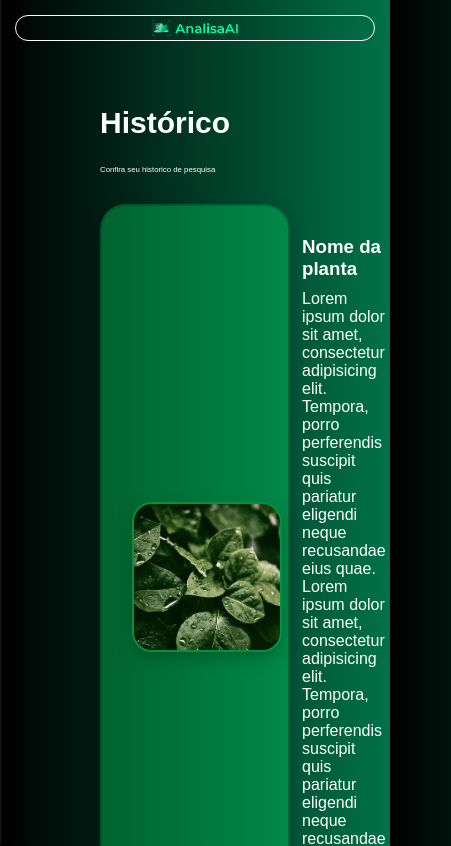
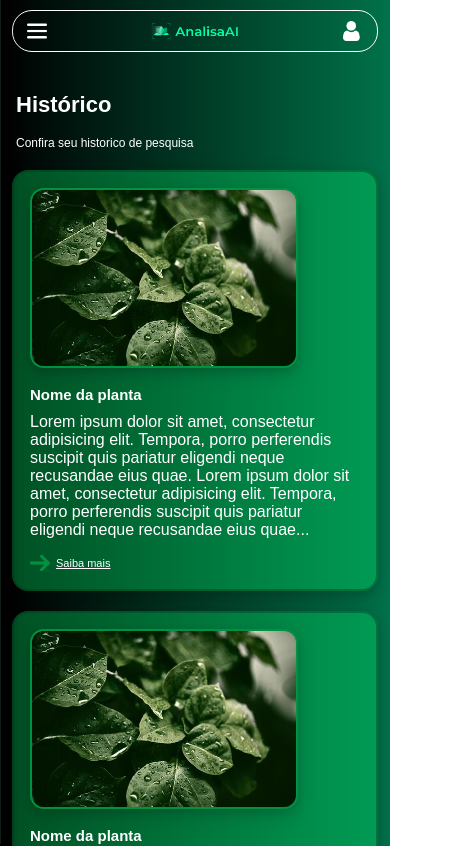
Before and after one commit to Marinho-C/analisai-react, a React (Vite) app: page /historico in a window 390 px wide. Shown: the top 846 px of the page, 451 px wide, since content can reach past the window. Built offline with nearby package versions, Linux system fonts and the light colour scheme; a web font is replaced by a local one.

Commit message:
teste de responsividade

```diff
--- a/src/pages/EditarPerfil/EditarPerfil.css
+++ b/src/pages/EditarPerfil/EditarPerfil.css
@@ -59,6 +59,7 @@ h3 {
   background-color: #f9f9f9;
   box-sizing: border-box;
   transition: all 0.3s ease;
+  min-width: 0;
 }
 
 .campo-sem-botao select {
@@ -97,6 +98,7 @@ h3 {
   font-weight: 500;
   white-space: nowrap;
   width: 90px;
+  flex-shrink: 0;
   transition: background-color 0.3s ease;
 }
 
@@ -110,6 +112,7 @@ h3 {
   justify-content: center;
   gap: 120px;
   margin-top: 30px;
+  flex-wrap: wrap;
 }
 
 .btn-salvar,
@@ -140,3 +143,116 @@ h3 {
 .btn-cancelar:hover {
   background-color: #7bc97e;
 }
+
+/* ==================== TABLET (até 900px) ==================== */
+
+@media (max-width: 900px) {
+
+  .editar-perfil-container {
+    margin-top: 80px;
+    padding: 16px;
+  }
+
+  .colunas-2 {
+    gap: 24px;
+  }
+}
+
+/* ==================== TABLET PEQUENO (até 700px) ==================== */
+
+@media (max-width: 700px) {
+
+  .colunas-2 {
+    grid-template-columns: 1fr;
+    gap: 20px;
+  }
+
+  .botoes-finais {
+    gap: 20px;
+  }
+
+  .btn-salvar,
+  .btn-cancelar {
+    width: 160px;
+  }
+}
+
+/* ==================== CELULAR (até 480px) ==================== */
+
+@media (max-width: 480px) {
+
+  .editar-perfil-container {
+    margin-top: 70px;
+    padding: 12px;
+  }
+
+  h2 {
+    font-size: 18px;
+    margin-bottom: 18px;
+  }
+
+  h3 {
+    font-size: 15px;
+    margin-bottom: 24px;
+  }
+
+  .colunas-2 {
+    grid-template-columns: 1fr;
+    gap: 16px;
+  }
+
+  .campo-com-botao label,
+  .campo-sem-botao label {
+    font-size: 13px;
+  }
+
+  .campo-com-botao input,
+  .campo-sem-botao select {
+    font-size: 13px;
+    padding: 10px 12px;
+  }
+
+  .campo-com-botao .btn-editar {
+    width: 80px;
+    padding: 10px 10px;
+    font-size: 13px;
+  }
+
+  .botoes-finais {
+    gap: 14px;
+    margin-top: 24px;
+  }
+
+  .btn-salvar,
+  .btn-cancelar {
+    width: 140px;
+    padding: 11px 16px;
+    font-size: 14px;
+  }
+}
+
+/* ==================== TELAS MUITO PEQUENAS (até 360px) ==================== */
+
+@media (max-width: 360px) {
+
+  .campo-com-botao .input-botao-wrapper {
+    flex-direction: column;
+    align-items: stretch;
+  }
+
+  .campo-com-botao .btn-editar {
+    width: 100%;
+  }
+
+  .botoes-finais {
+    flex-direction: column;
+    align-items: center;
+    gap: 12px;
+  }
+
+  .btn-salvar,
+  .btn-cancelar {
+    width: 100%;
+    max-width: 280px;
+  }
+}
--- a/src/pages/Historico/Historico.css
+++ b/src/pages/Historico/Historico.css
@@ -1,13 +1,13 @@
-body{
+body {
     margin-bottom: 50px;
 }
 
-#title-historic{
+#title-historic {
     color: #fff;
 }
 
-#title-historic h2{
-    font-size: clamp(30px, 5vw, 25px); /*padrao de titulos*/
+#title-historic h2 {
+    font-size: clamp(22px, 5vw, 32px);
     padding-top: 50px;
     color: #ffffff;
     font-weight: 600;
@@ -17,8 +17,8 @@ body{
     margin-left: 100px;
 }
 
-#title-historic p{
-    font-size: clamp(2px, 2vw, 15px); /*padrao de titulos*/
+#title-historic p {
+    font-size: clamp(12px, 2vw, 15px);
 
     color: #ffffff;
     font-weight: 200;
@@ -28,62 +28,148 @@ body{
     margin-left: 100px;
 }
 
-#listagem{
+#listagem {
     margin-right: 100px;
     margin-left: 100px;
     margin-top: 30px;
     padding: 30px;
     border-radius: 25px;
-    color:#fff;
+    color: #fff;
     background-color: #00ff734f;
     border: 2px solid #00361862;
     box-shadow: 0 4px 8px rgba(0, 0, 0, 0.1), 0 6px 20px rgba(0, 0, 0, 0.15);
 }
 
-#box-plant{
+#box-plant {
     display: flex;
     align-items: center;
     gap: 20px;
-    max-width: 120%;
+    max-width: 100%;
 }
 
-#image-plant img{
+#image-plant img {
     width: 150px;
     height: 150px;
     object-fit: cover;
     border-radius: 20px;
     border: 2px solid #009141;
     box-shadow: 0 4px 8px rgba(0, 0, 0, 0.1), 0 6px 20px rgba(0, 0, 0, 0.15);
+    flex-shrink: 0;
 }
 
-#info-plant{
+#info-plant {
     display: flex;
     flex-direction: column;
 
-    max-width: 100%;
+    min-width: 0;
+    flex: 1;
 }
 
-#title-plant h3{
+#title-plant h3 {
     margin: 0;
     margin-bottom: 10px;
 }
 
-#description-plant p{
+#description-plant p {
     margin: 0;
     max-width: 100%;
+    word-break: break-word;
 }
 
-#button-seta img{
-    max-width: 12%;
+#button-seta img {
+    width: 20px;
+    height: auto;
 }
 
-#button-seta{
+#button-seta {
     margin-top: 20px;
-    max-width: 20%;
+    display: flex;
+    align-items: center;
+    gap: 6px;
 }
 
-#button-seta p{
-    display: flex;
-    font-size: clamp(2px, 2vw, 8px);
+#button-seta p {
+    font-size: clamp(11px, 2vw, 13px);
     text-decoration: underline;
+    margin: 0;
 }
+
+/* ==================== TABLET (até 768px) ==================== */
+
+@media (max-width: 768px) {
+
+    #title-historic h2 {
+        margin-left: 40px;
+        padding-top: 40px;
+    }
+
+    #title-historic p {
+        margin-left: 40px;
+    }
+
+    #listagem {
+        margin-right: 40px;
+        margin-left: 40px;
+        padding: 20px;
+    }
+
+    #image-plant img {
+        width: 120px;
+        height: 120px;
+    }
+}
+
+/* ==================== CELULAR (até 480px) ==================== */
+
+@media (max-width: 480px) {
+
+    #title-historic h2 {
+        margin-left: 16px;
+        padding-top: 30px;
+        width: 95%;
+    }
+
+    #title-historic p {
+        margin-left: 16px;
+        width: 95%;
+    }
+
+    #listagem {
+        margin-right: 12px;
+        margin-left: 12px;
+        margin-top: 20px;
+        padding: 16px;
+        border-radius: 16px;
+    }
+
+    #box-plant {
+        flex-direction: column;
+        align-items: flex-start;
+        gap: 14px;
+    }
+
+    #image-plant img {
+        width: 100%;
+        height: 180px;
+        border-radius: 14px;
+    }
+
+    #button-seta {
+        margin-top: 14px;
+    }
+}
+
+/* ==================== TELAS MUITO PEQUENAS (até 360px) ==================== */
+
+@media (max-width: 360px) {
+
+    #listagem {
+        margin-right: 8px;
+        margin-left: 8px;
+        padding: 12px;
+    }
+
+    #image-plant img {
+        height: 150px;
+    }
+}
--- a/src/pages/Home/Home.css
+++ b/src/pages/Home/Home.css
@@ -40,6 +40,7 @@ body {
     display: flex;
     align-items: center;
     justify-content: space-between;
+    position: relative;
 
     border: 1px solid #ffffff;
     border-radius: 30px;
@@ -53,12 +54,17 @@ body {
     height: 60px;
     padding: 15px;
     cursor: pointer;
+    flex-shrink: 0;
 }
 
-#logo {
-    width: clamp(220px, 18vw, 110px);
+#cabecalho #logo {
+    position: absolute;
+    left: 50%;
+    transform: translateX(-50%);
+    width: clamp(90px, 18vw, 220px);
     height: auto;
-    margin-top: 0;
+    margin: 0;
+    pointer-events: none;
 }
 
 /* ==================== CONTEÚDO ==================== */
@@ -66,7 +72,7 @@ body {
 #corpo h2 {
     font-family: 'Montserrat', sans-serif;
     text-align: center;
-    font-size: clamp(20px, 5vw, 25px);
+    font-size: clamp(18px, 4vw, 25px);
     padding-top: 80px;
     color: #ffffff;
     font-weight: 500;
@@ -80,7 +86,7 @@ body {
     font-family: 'Montserrat', sans-serif;
     font-weight: 300;
     text-align: center;
-    font-size: clamp(14px, 4vw, 17px);
+    font-size: clamp(13px, 3vw, 17px);
     color: #ffffff;
 
     width: 90%;
@@ -98,7 +104,7 @@ body {
 }
 
 #photo-selection {
-    width: clamp(80px, 18vw, 100px);
+    width: clamp(70px, 15vw, 100px);
     height: auto;
     padding: 20px;
 }
@@ -121,7 +127,7 @@ body {
     text-align: center;
 
     font-family: 'Montserrat', sans-serif;
-    font-size: clamp(18px, 4vw, 25px);
+    font-size: clamp(16px, 4vw, 25px);
     font-weight: 400;
 
     cursor: pointer;
@@ -351,16 +357,34 @@ body {
     background-color: rgba(255,255,255,0.15);
 }
 
-/* ==================== TABLET ==================== */
+/* ==================== TABLET (até 768px) ==================== */
 
 @media (max-width: 768px) {
 
     #cabecalho {
-        margin: 15px;
+        margin: 12px 15px;
+        padding: 0 8px;
+    }
+
+    #icon-menu,
+    #icon-person {
+        width: 48px;
+        height: 48px;
+        padding: 12px;
     }
 
     #corpo h2 {
         padding-top: 50px;
+        width: 92%;
+    }
+
+    #selecionar {
+        margin: 30px auto;
+    }
+
+    #arquivo {
+        width: 80%;
+        min-height: 55px;
     }
 
     #recomendacao {
@@ -370,26 +394,46 @@ body {
     .opcao-item a {
         font-size: 14px;
     }
+
+    .botoes-confirmacao {
+        gap: 10px;
+    }
 }
 
-/* ==================== CELULAR ==================== */
+/* ==================== CELULAR (até 480px) ==================== */
 
 @media (max-width: 480px) {
+
+    #cabecalho {
+        margin: 10px 12px;
+        border-radius: 20px;
+        padding: 0 4px;
+    }
+
+    #icon-menu,
+    #icon-person {
+        width: 40px;
+        height: 40px;
+        padding: 10px;
+    }
 
     #logo {
         width: 90px;
     }
 
-    #icon-menu,
-    #icon-person {
-        width: 18px;
-        height: 18px;
-        padding: 12px;
+    #corpo h2 {
+        padding-top: 35px;
+        width: 95%;
     }
 
     #arquivo {
-        min-height: 55px;
-        font-size: 18px;
+        width: 88%;
+        min-height: 52px;
+        font-size: 16px;
+    }
+
+    #photo-selection {
+        padding: 12px;
     }
 
     #menu-lateral {
@@ -402,5 +446,31 @@ body {
 
     .botoes-confirmacao button {
         width: 100%;
+        min-width: unset;
+    }
+
+    .preview-box {
+        padding: 12px;
     }
 }
+
+/* ==================== TELAS MUITO PEQUENAS (até 360px) ==================== */
+
+@media (max-width: 360px) {
+
+    #cabecalho {
+        margin: 8px;
+        border-radius: 15px;
+    }
+
+    #icon-menu,
+    #icon-person {
+        width: 34px;
+        height: 34px;
+        padding: 8px;
+    }
+
+    #logo {
+        width: 75px;
+    }
+}
```
Also changed, not shown: src/pages/Login/Login.css (+114 -21 lines).
